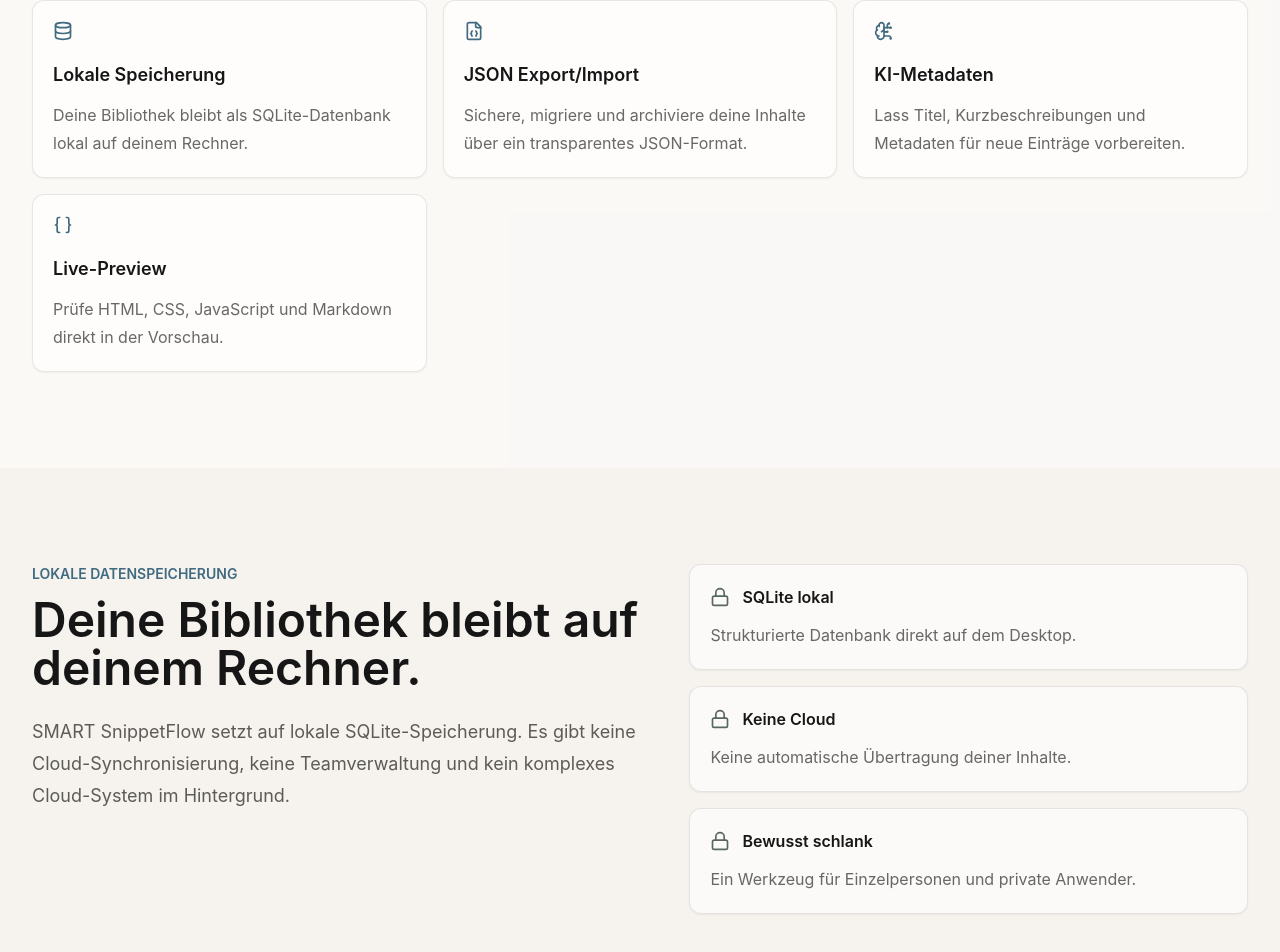
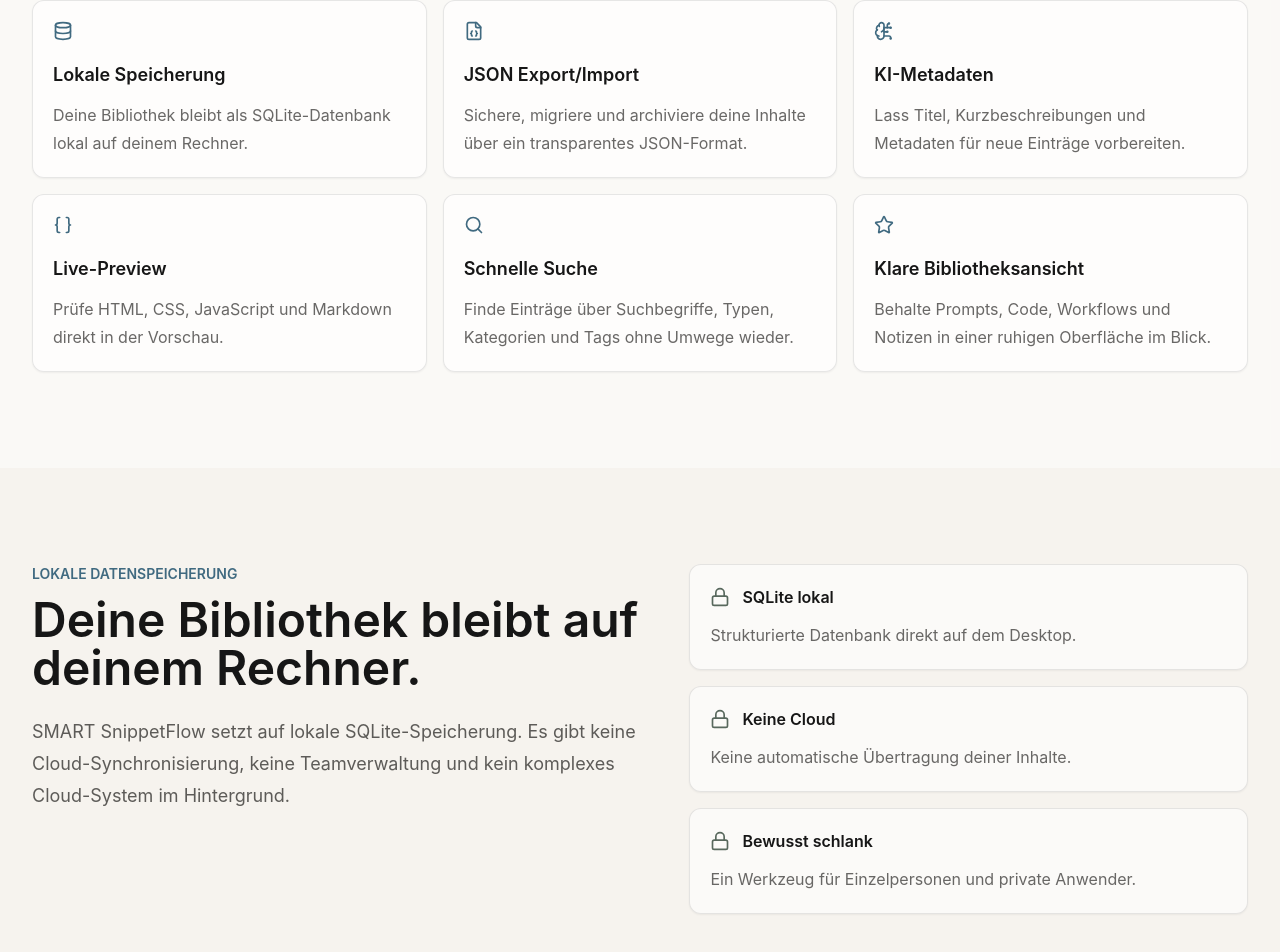
Before and after one commit to BM1964-25/Smart-SnippedFlow-Landingpage, a React (Vite) app: page / in a window 1280 px wide. Shown: the part 2075-3027 px from the top of the page. Built offline with nearby package versions, Linux system fonts and the light colour scheme.

Commit message:
Add two feature cards

```diff
--- a/src/main.tsx
+++ b/src/main.tsx
@@ -80,6 +80,16 @@
     icon: Braces,
     title: "Live-Preview",
     text: "Prüfe HTML, CSS, JavaScript und Markdown direkt in der Vorschau.",
+  },
+  {
+    icon: Search,
+    title: "Schnelle Suche",
+    text: "Finde Einträge über Suchbegriffe, Typen, Kategorien und Tags ohne Umwege wieder.",
+  },
+  {
+    icon: Star,
+    title: "Klare Bibliotheksansicht",
+    text: "Behalte Prompts, Code, Workflows und Notizen in einer ruhigen Oberfläche im Blick.",
   },
 ];
 
```
